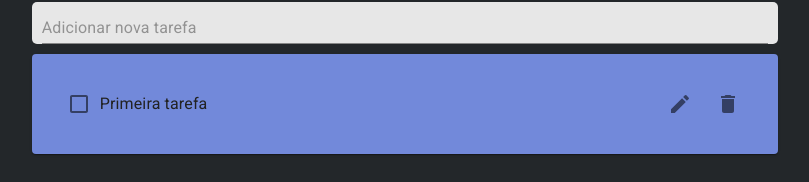
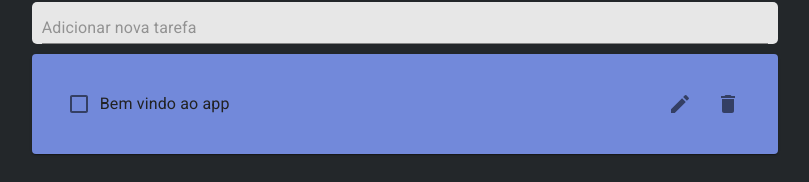
Before and after one commit to ElmiRabelo/todolist-react-hooks, a React (Create React App) app: page / in a window 1280 px wide. Shown: the part 127-309 px from the top of the page, without its empty margins (235-1044 px from the left). Built offline with nearby package versions, Linux system fonts and the light colour scheme.

Commit message:
local storage adicionado, agora todos ficam armazenadas em local storage

```diff
--- a/src/components/todo-app.component.jsx
+++ b/src/components/todo-app.component.jsx
@@ -1,4 +1,4 @@
-import React, { useState } from "react";
+import React, { useState, useEffect } from "react";
 
 import uuid from "uuid/v4";
 
@@ -15,9 +15,15 @@
 import TodoForm from "./todo-form.component";
 
 function TodoApp() {
-	const initialTodos = [{ id: 1, task: "Primeira tarefa", completed: false }];
+	const initialTodos = JSON.parse(window.localStorage.getItem('todos')) || [{ id: 1, task: "Bem vindo ao app", completed: false }];
+
 	const [todos, setTodos] = useState(initialTodos);
 
+	useEffect(() => {
+		window.localStorage.setItem("todos", JSON.stringify(todos));
+	},[todos])
+	/////////////////////////////////////////
+	//--> Methods
 	const addTodos = newTodoText => {
 		setTodos([...todos, { id: uuid(), task: newTodoText, completed: false }]);
 	};
```
